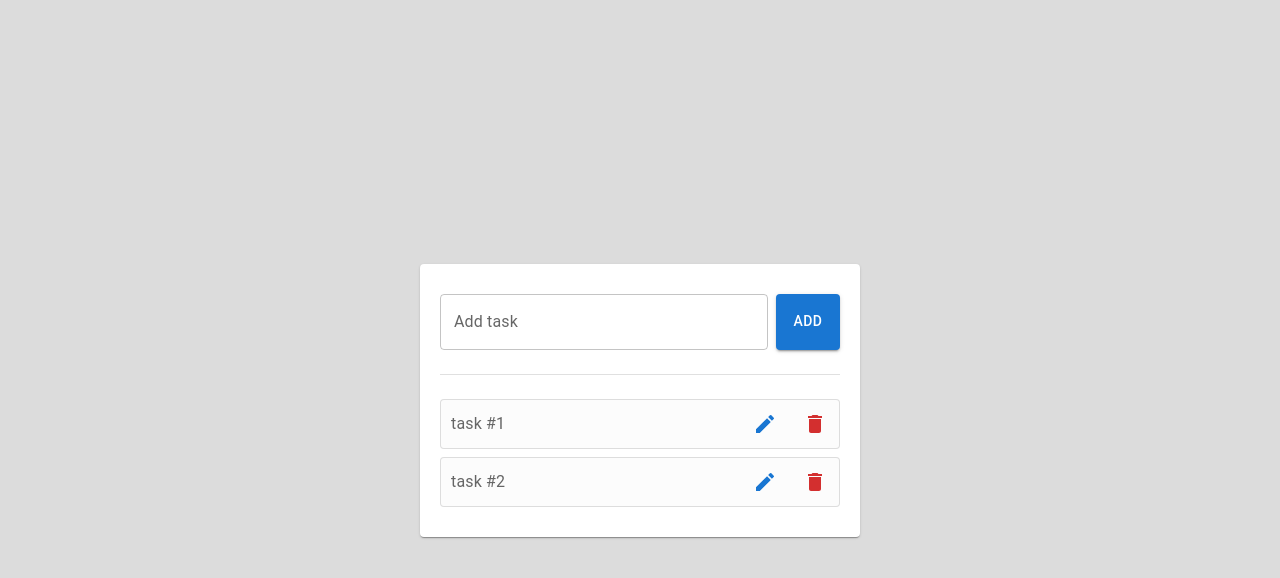
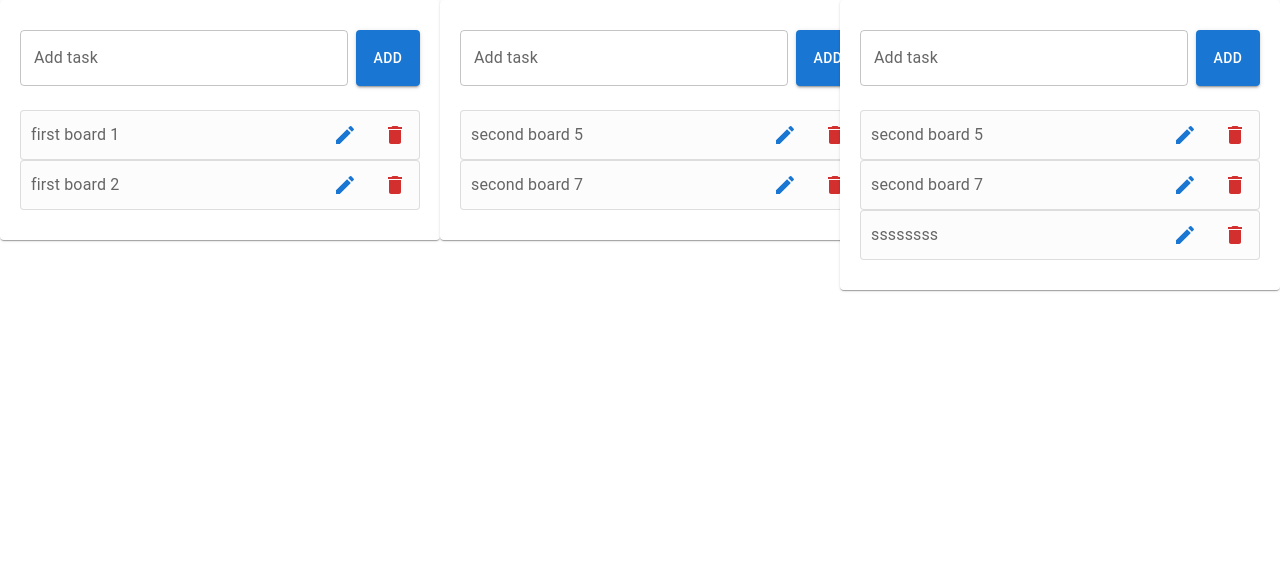
Before and after one commit to avet-davtyan/task-hub, a React (Create React App) app: page / in a window 1280 px wide. Shown: the top 578 px of the page. Built offline with nearby package versions, Linux system fonts and the light colour scheme.

Commit message:
creating boards by configs

```diff
--- a/src/App.tsx
+++ b/src/App.tsx
@@ -3,21 +3,51 @@ import logo from './logo.svg';
 import './App.css';
 import TodoBoard from "./components/todoBoard/TodoBoard";
 import {Stack} from '@mui/material';
+// @ts-ignore
+import {DragDropContext} from 'react-beautiful-dnd';
+
+const boardConfigs = [
+    {
+        // boardStyle: {position: 'absolute'},
+        tasks: [
+            {task_id: 1, name: 'first board 1'},
+            {task_id: 2, name: 'first board 2'}
+        ],
+        droppableId: '1'
+    },
+    {
+        boardStyle: {},
+        tasks: [
+            {task_id: 10, name: 'second board 5'},
+            {task_id: 20, name: 'second board 7'}
+        ],
+        droppableId: '2'
+    },
+    {
+        boardStyle: {position: 'absolute', right: '0px'},
+        tasks: [
+            {task_id: 100, name: 'second board 5'},
+            {task_id: 200, name: 'second board 7'},
+            {task_id: 300, name: 'ssssssss'}
+        ],
+        droppableId: '3'
+    }
+]
 
 function App() {
     return (
-        <Stack style={{
-            backgroundColor: '#DCDCDC',
-            width: '100%',
-            height: '100%',
-            position: 'absolute'
-        }} justifyContent='center' alignItems='center'>
-            <TodoBoard boardStyle={{
 
-                // transform: 'translate(-50%, -50%)',
+        <Stack direction='row'>
+            <DragDropContext>
+                {boardConfigs.map(boardConfig => (
+                    <TodoBoard key={boardConfig.droppableId}
+                               boardStyle={boardConfig?.boardStyle}
+                               initialTasks={boardConfig?.tasks}
+                               droppableId={boardConfig?.droppableId}
 
-
-            }}/>
+                    />
+                ))}
+            </DragDropContext>
         </Stack>
     );
 }
--- a/src/components/todoBoard/TodoBoard.tsx
+++ b/src/components/todoBoard/TodoBoard.tsx
@@ -19,16 +19,16 @@ interface task {
 
 
 const TodoBoard = ({
-                       boardStyle = {} as BoardStyle,
+                       boardStyle = {} as any,
                        TaskRenderer = CustomTaskRenderer,
                        AddButton = CustomAddButton,
                        TaskTextField = CustomTextField,
+                       droppableId = 'droppable',
+                       initialTasks = [{task_id: 1, name: 'task'}]
                    }) => {
 
-    const [tasks, setTasks] = useState<any[]>([
-        {name: 'task #1', task_id: 1},
-        {name: 'task #2', task_id: 2},
-    ])
+    const [tasks, setTasks] = useState<any[]>(initialTasks)
+
     const [text, setText] = useState<string>('');
     const [showDelEdit, setShowDelEdit] = useState<boolean>(false);
     const handleChange = (e: ChangeEvent<HTMLInputElement>) => {
@@ -36,27 +36,25 @@ const TodoBoard = ({
     }
     const addTask = () => {
         if (text) setTasks([...tasks, {name: text, task_id: Math.random()}]);
+        console.log('add')
+        setText('');
     }
     const handleDelete = (task: any) => {
         setTasks(tasks.filter(_task => _task.task_id !== task.task_id));
     }
 
     const grid = 8;
-    const getItemStyle = (isDragging: any, draggableStyle: any) => ({
-        ...draggableStyle,
-        userSelect: 'none',
-        // position: '',
-        height: '100px',
-        backgroundColor: 'blue',
+    const handleDragDrop = (results: any) => {
+        if (!results.destination) return;
+        const items = Array.from(tasks);
+        const [reorderedItem] = items.splice(results.source.index, 1);
+        items.splice(results.destination.index, 0, reorderedItem);
+        setTasks(items);
+    }
 
-        margin: `0 0 8px 0`,
-    });
-
-    const getListStyle = (isDraggingOver: any) => ({
-        height: '400px',
-    });
 
     return (
+
         <Card sx={{
             width: '400px',
             padding: '30px 20px 30px 20px',
@@ -70,14 +68,14 @@ const TodoBoard = ({
                     <TaskTextField handleChange={handleChange}/>
                     <AddButton handleAddTask={addTask}/>
                 </Stack>
-                <Divider/>
-                <DragDropContext>
-                    <Droppable droppableId="droppable">
+
+
+                <Droppable droppableId={droppableId}>
                     {(provided: any, snapshot: any) => (
                         <Stack
                             {...provided.droppableProps}
                             ref={provided.innerRef}
-                                spacing={1}
+
                         >
                             {tasks.map((task, index) => (
                                 <Draggable key={task.task_id} draggableId={task.task_id.toString()} index={index}>
@@ -89,7 +87,8 @@ const TodoBoard = ({
                                         >
                                             <Stack sx={{
                                                 height: '50px',
-                                                    position: 'relative'
+                                                position: 'relative',
+
                                             }}>
                                                 <TaskRenderer task={task} handleDelete={handleDelete}/>
                                             </Stack>
@@ -101,9 +100,9 @@ const TodoBoard = ({
                         </Stack>
                     )}
                 </Droppable>
-                </DragDropContext>
             </Stack>
         </Card>
+
     )
 }
 
```
Lines whose indentation alone changed are shown as unchanged.
